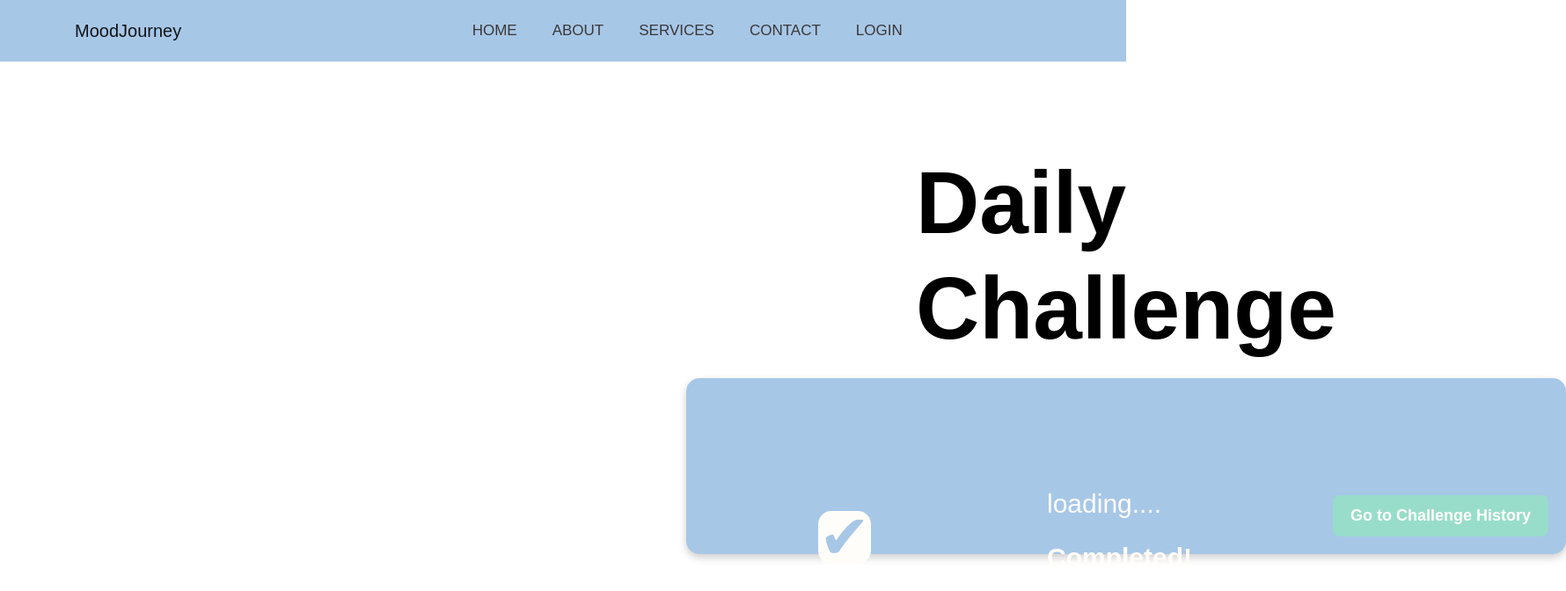
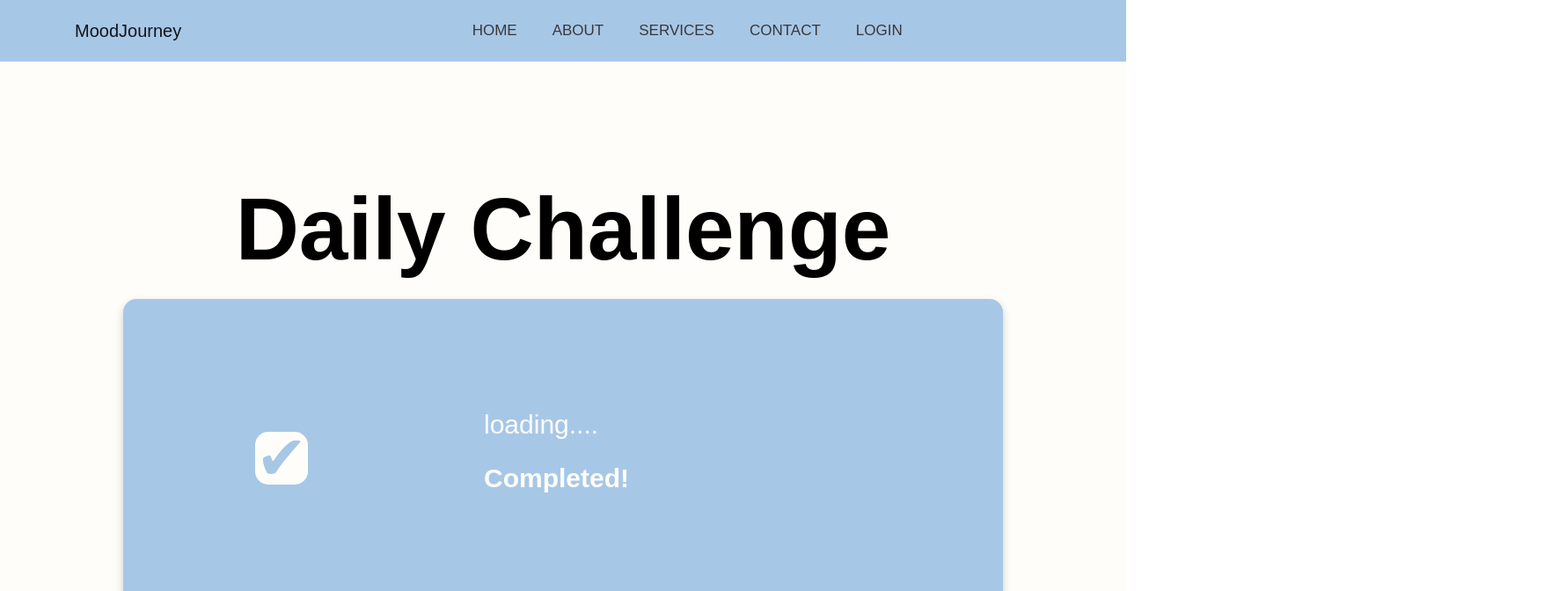
Before and after one commit to Wangboon/HackathonFrontEnd, a React (Create React App) app in the folder react-app/: page /finish in a window 1280 px wide. Shown: the top 672 px of the page at 88% size, 1780 px wide, since content can reach past the window. Built offline with nearby package versions, Linux system fonts and the light colour scheme; no server answers.

Commit message:
Fix Header

```diff
--- a/react-app/package.json
+++ b/react-app/package.json
@@ -8,13 +8,15 @@
     "@testing-library/user-event": "^13.5.0",
     "axios": "^1.7.7",
     "chart.js": "^4.4.6",
+    "cors": "^2.8.5",
     "date-fns": "^4.1.0",
     "react": "^18.3.1",
+    "react-app": "file:",
     "react-big-calendar": "^1.15.0",
     "react-chartjs-2": "^5.2.0",
     "react-dom": "^18.3.1",
     "react-router-dom": "^6.28.0",
-    "react-scripts": "5.0.1",
+    "react-scripts": "^5.0.1",
     "react-scroll": "^1.9.0",
     "web-vitals": "^2.1.4"
   },
--- a/react-app/src/css/ChallengeList.css
+++ b/react-app/src/css/ChallengeList.css
@@ -227,7 +227,7 @@ img[src="/image/moutain.png"] {
 
 .popup-content h2 {
     margin-bottom: 25px;
-    font-size: 50px;
+    font-size: 45px;
 }
 
 .popup-content h3 {
--- a/react-app/src/css/FinishChallenge.css
+++ b/react-app/src/css/FinishChallenge.css
@@ -19,7 +19,7 @@
     background-color: #A7C7E7;
     padding: 100px;
     width: 1000px;
-    height: 200px;
+    height: 400px;
     border-radius: 15px;
     box-shadow: 0px 4px 10px rgba(0, 0, 0, 0.2);
     text-align: flex-start;
--- a/react-app/src/css/Header.css
+++ b/react-app/src/css/Header.css
@@ -24,7 +24,7 @@
 
 .header_section {
     width: 100%;
-    float: left;
+    /* float: left; */
     background-color: #A7C7E7;
     height: auto;
     background-size: 100%;
--- /dev/null
+++ b/react-app/src/css/Test.css
@@ -0,0 +1,145 @@
+.finish-container {
+    display: flex;
+    flex-direction: column;
+    justify-content: center;
+    align-items: center;
+    height: 100vh;
+    background-color: #FFFDF9;
+    font-family: 'Arial', sans-serif;
+}
+
+.finish-title {
+    font-size: 100px;
+    font-weight: bold;
+    margin-bottom: 20px;
+    color: #000000;
+}
+
+.finish-challenge-box {
+    background-color: #A7C7E7;
+    padding: 100px;
+    width: 1000px;
+    height: 200px;
+    border-radius: 15px;
+    box-shadow: 0px 4px 10px rgba(0, 0, 0, 0.2);
+    text-align: flex-start;
+    position: relative;
+}
+
+.challenge-description {
+    font-size: 30px;
+    color: #FFFDF9;
+}
+
+.completed-text {
+    font-size: 30px;
+    font-weight: bold;
+    color: #FFFDF9;
+    margin-top: 10px;
+    margin-right: 150px;
+    text-align: right;
+}
+
+.challenge-inline {
+    display: inline-flex;
+    align-items: center;
+    gap: 200px;
+    margin-top: 20px;
+}
+
+.checkmark-icon {
+    margin-left: 50px;
+    display: flex;
+    justify-content: center;
+    align-items: center;
+    font-size: 70px;
+    color: #A7C7E7;
+    border-radius: 15px;
+    padding: 20px;
+    width: 60px;
+    height: 60px;
+    background-color: #FFFDF9;
+}
+
+.history-button {
+    position: absolute;
+    bottom: 20px;
+    right: 20px;
+    background-color: #98DDCA;
+    color: #FFFDF9;
+    border: none;
+    border-radius: 8px;
+    padding: 10px 20px;
+    font-size: 18px;
+    font-weight: bold;
+    cursor: pointer;
+    transition: background-color 0.3s;
+}
+
+.history-button:hover {
+    background-color: #7bb8a4;
+}
+
+/* สำหรับหน้าจอขนาดใหญ่ (Desktop)
+@media (min-width: 1024px) {
+    .finish-container {
+        height: 100vh;
+    }
+
+    .finish-title {
+        font-size: 80px;
+    }
+
+    .finish-challenge-box {
+        width: 800px;
+        height: 250px;
+        padding: 50px;
+    }
+
+    .challenge-description {
+        font-size: 24px;
+    }
+}
+
+/* สำหรับแท็บเล็ต (Tablet)
+@media (min-width: 768px) and (max-width: 1023px) {
+    .finish-container {
+        padding: 20px;
+    }
+
+    .finish-title {
+        font-size: 60px;
+    }
+
+    .finish-challenge-box {
+        width: 90%;
+        padding: 40px;
+    }
+
+    .challenge-description {
+        font-size: 20px;
+    }
+}
+
+/* สำหรับมือถือ (Mobile)
+@media (max-width: 767px) {
+    .finish-container {
+        height: auto;
+        padding: 10px;
+    }
+
+    .finish-title {
+        font-size: 36px;
+    }
+
+    .finish-challenge-box {
+        width: 100%;
+        padding: 20px;
+        height: auto;
+    }
+
+    .challenge-description {
+        font-size: 16px;
+        text-align: center;
+    }
+} */
--- a/react-app/src/page/ChallengeList.js
+++ b/react-app/src/page/ChallengeList.js
@@ -150,7 +150,7 @@ const ChallengeList = () => {
         return (
             <div className="popup-overlay">
                 <div className="popup-content">
-                    <h2>Encouragement for You!</h2>
+                    <h2 className='popup-h2'>Encouragement for You!</h2>
                     {encourage ? (
                         <>
                             <p>{encourage.description}</p>
```
Also changed, not shown: 1 other file (tests, documents, lock files or other folders).
